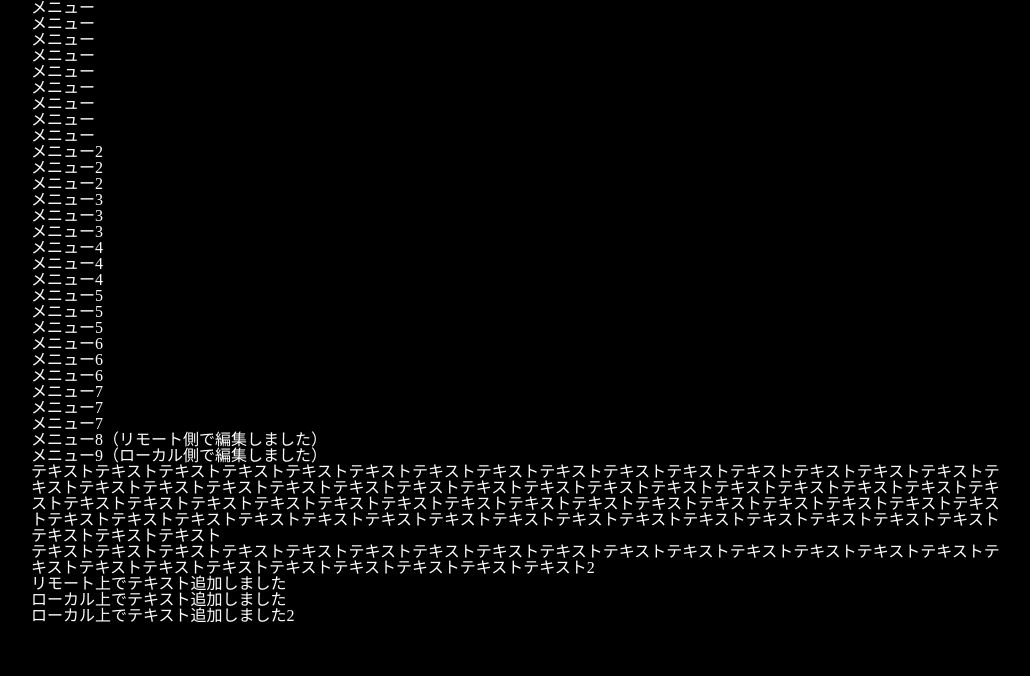
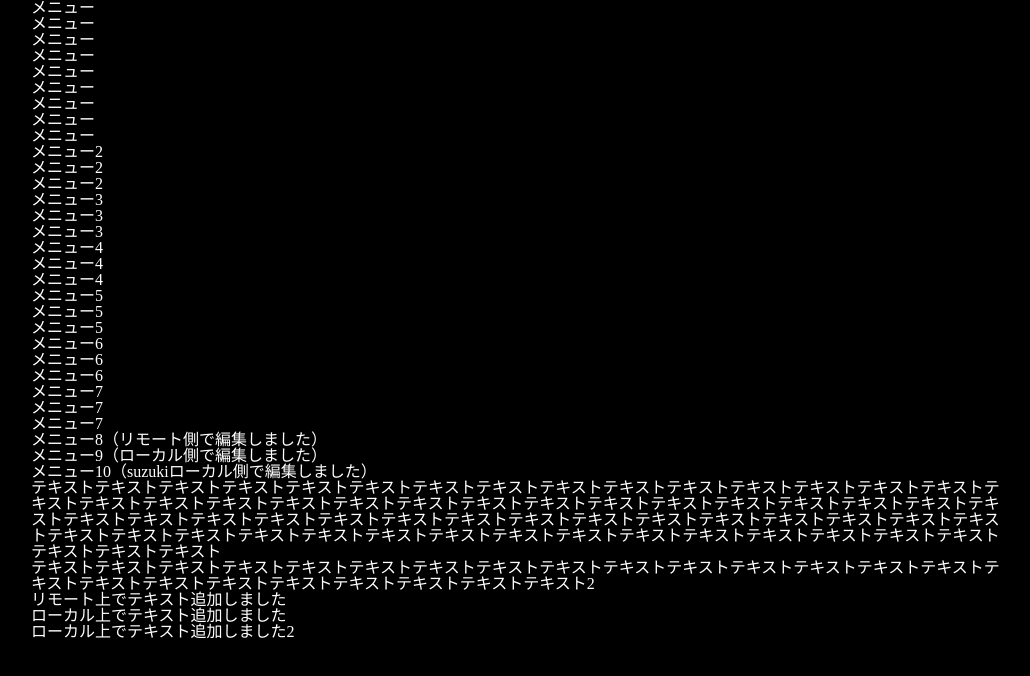
Before and after one commit to suzuki815/testtest3-1, a plain HTML site: page index.html in a window 1280 px wide. Shown: the whole page, without its empty margins (119-1149 px from the left). Drawn offline with Linux system fonts and the light colour scheme.

Commit message:
suzuki815ローカル側でメニュー追加

```diff
--- a/index.html
+++ b/index.html
@@ -41,6 +41,7 @@
     <li>メニュー7</li>
     <li>メニュー8（リモート側で編集しました）</li>
     <li>メニュー9（ローカル側で編集しました）</li>
+    <li>メニュー10（suzukiローカル側で編集しました）</li>
   </ul>
 </nav>
 
```
